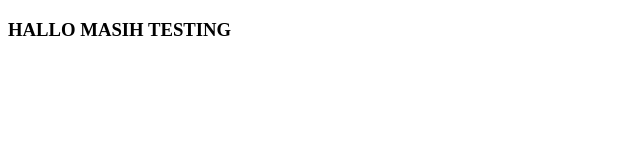
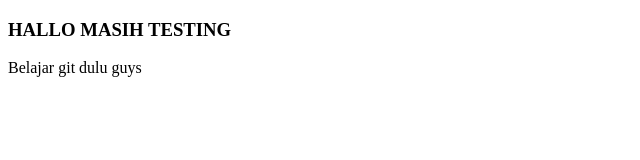
Before and after one commit to Pengkuh/WP2_sultanpengkuh, a plain HTML site: page index.html in a window 1280 px wide. Shown: the whole page, without its empty margins (0-640 px from the left). Drawn offline with Linux system fonts and the light colour scheme.

Commit message:
nambahin paragraf di index.html

```diff
--- a/index.html
+++ b/index.html
@@ -8,5 +8,6 @@
   </head>
   <body>
     <h3>HALLO MASIH TESTING</h3>
+    <p>Belajar git dulu guys</p>
   </body>
 </html>
```
